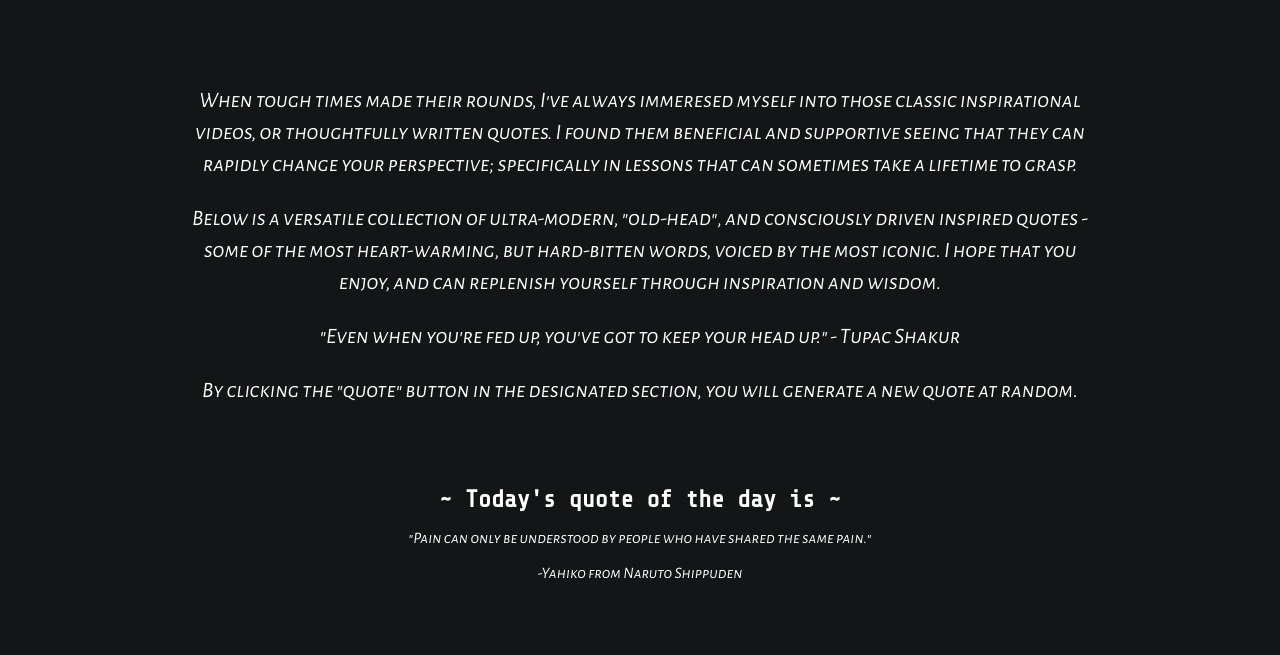
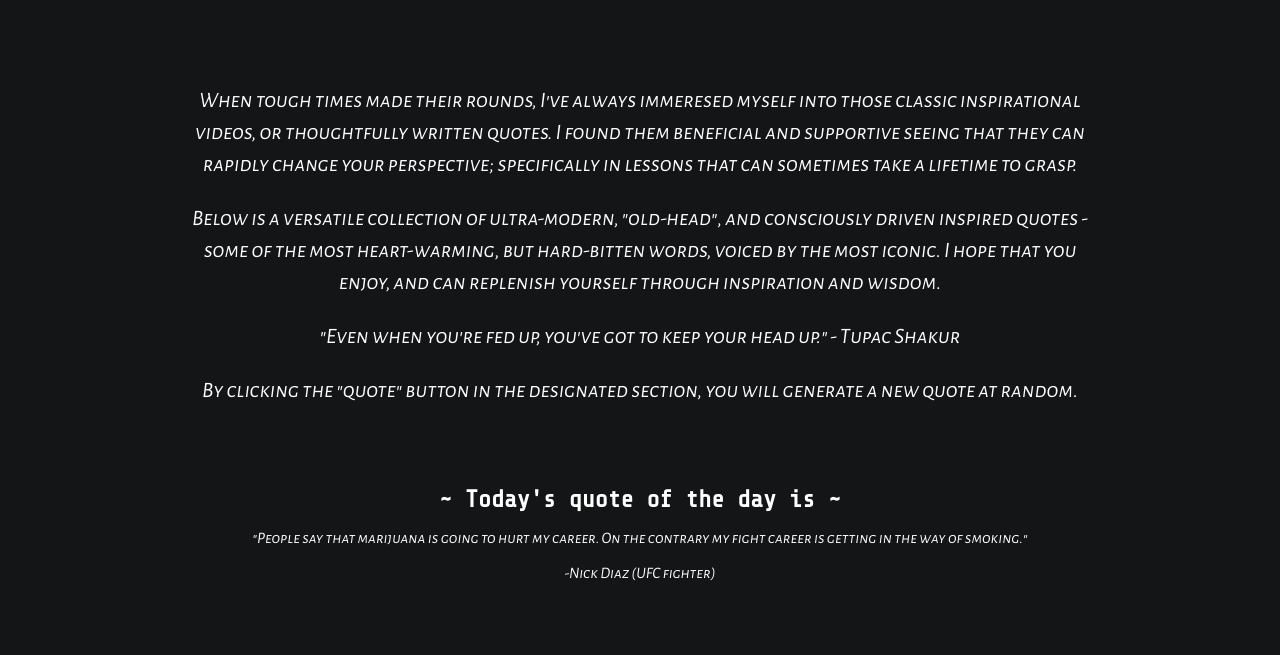
Before and after one commit to Orantes-J/Mood-Booster, a website built with Parcel: page index.html in a window 1280 px wide. Shown: the part 145-800 px from the top of the page. Built offline with nearby package versions, Linux system fonts and the light colour scheme.

Commit message:
quote change

```diff
--- a/index.html
+++ b/index.html
@@ -42,7 +42,7 @@
             <p>By clicking the "quote" button in the designated section, you will generate a new quote at random.</p>
         </section>
         <div class="loader"></div>
-        <h3 class="FontEdit t-quote">~ Today's quote of the day is ~ <span class="q-o-d low-font"><p class="NewNormalFont"> "Pain can only be understood by people who have shared the same pain."</p><p class="NameNormalFont">-Yahiko from Naruto Shippuden</p></i></span></h3>
+        <h3 class="FontEdit t-quote">~ Today's quote of the day is ~ <span class="q-o-d low-font"><p class="NewNormalFont"> "People say that marijuana is going to hurt my career. On the contrary my fight career is getting in the way of smoking."</p><p class="NameNormalFont">-Nick Diaz (UFC fighter)</p></i></span></h3>
         <div class="quote-ui">
             <section>
                 <h3 class="title-font WestNewPlace">Kanye West</h3>
```
